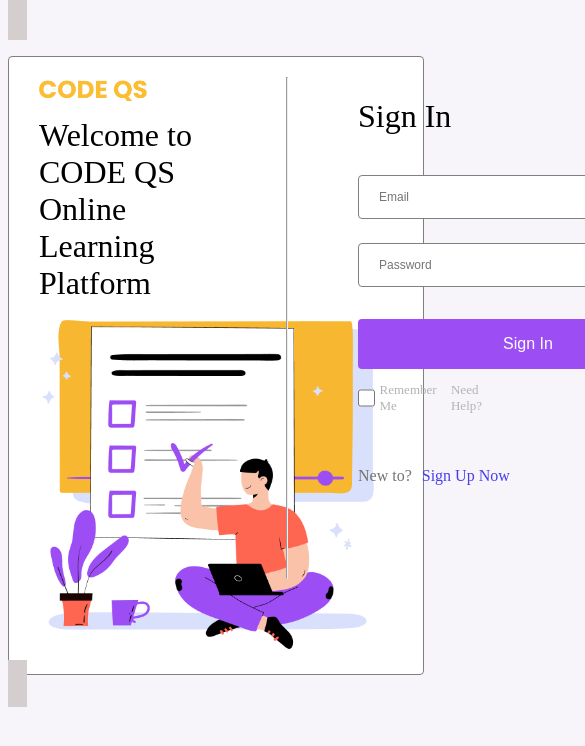
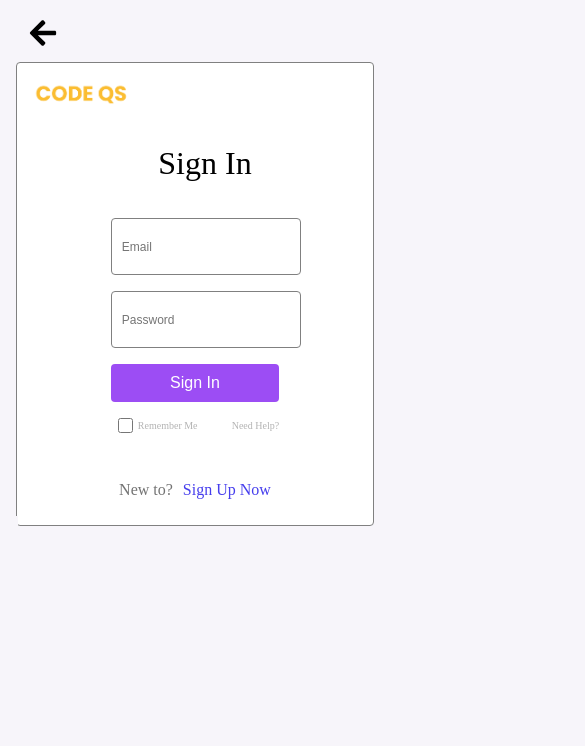
Before and after one commit to sreeharshk92/codeqs-project, a React (Vite) app in the folder codeqs-frontend/: page /login in a window 390 px wide. Shown: the top 746 px of the page, 585 px wide, since content can reach past the window. Built offline with nearby package versions, Linux system fonts and the light colour scheme.

Commit message:
updated login

```diff
--- a/codeqs-frontend/src/pages/Login/Login.css
+++ b/codeqs-frontend/src/pages/Login/Login.css
@@ -53,7 +53,7 @@ hr{
 }
 .logo-right input{
     width: 300px;
-    height: 10px;
+    height: 35px;
     /* background: #333; */
     background-color: white;
     color: black;
@@ -71,7 +71,7 @@ hr{
 
 }
 .logo-right button{
-    width: 340px;
+    width: 300px;
     border: 0;
     outline: 0;
     padding:16px ;
@@ -114,7 +114,7 @@ hr{
     font-weight: 500;
     cursor: pointer;
 }
-@media (max-width: 500px) {
+/* @media (max-width: 500px) {
     .login{
         padding: 15px 5%;
     }
@@ -122,4 +122,146 @@ hr{
         padding: 20px;
         margin-top: 30px;
     }
+} */
+
+/* Responsive Styles */
+@media (max-width: 1010px) {
+    .login{
+        width:fit-content;
+    }
+    .login-form {
+        flex-direction: column; /* Stack elements vertically */
+        padding: 20px;
+        width: 85%; /* Full width with some margin */
+        margin: auto; /* Center align */
+        align-items: center; /* Center align the content */
+    }
+
+    .logo-left {
+        display: block;
+        width: 100%; /* Full width for the logo section */
+        text-align: center; /* Center text */
+        margin-bottom: 20px; /* Space below the logo section */
+    }
+
+    .logo-right {
+        width: 300px; /* Fixed width for the form section */
+        text-align: center; /* Center text */
+        margin: 0 auto; /* Center align the form */
+    }
+
+    .login-img {
+        width: 100%; /* Make the image responsive */
+        max-width: 280px; /* Limit max width */
+        margin-top: 20px; /* Add space above the image */
+    }
+
+    hr {
+        display: none; /* Hide the line on smaller screens */
+    }
+
+    .logo-right input,
+    .logo-right button {
+        width: 100%; /* Full width for inputs and button */
+        max-width: 300px; /* Limit max width */
+        margin-bottom: 12px; /* Add space between input fields */
+    }
+
+    .form-help {
+        flex-direction: row; /* Stack help text vertically */
+        align-items: center; /* Center align help text */
+        padding: 0 17px ; /* Remove right padding */
+        display:flex;
+        align-items: center;
+        justify-content: space-between;
+        color: #b3b3b3;
+        font-size: 12px;
+    }
+
+    .remember{
+        display: flex;
+        align-items: center;
+        gap: 5px;
+    }
+    .chkbx{
+        background-color: white;
+    }
+    .remember input{
+        width:18px ;
+        height: 18px;
+
+    }
 }
+@media (max-width: 640px) {
+    .login-form {
+        padding: 10px; /* Reduce padding around the form */
+        width: 90%; /* Adjust width to occupy more space */
+        margin-top: 10px; /* Center the form */
+    }
+
+    .logo-left {
+        margin: 10px; /* Remove margin */
+        text-align: left; /* Align text to the left */
+    }
+
+    .logo-left p {
+        display: none; /* Hide the paragraph text */
+    }
+
+    .logo-img {
+        width: 100px; /* Smaller logo size for compact view */
+        margin: 0; /* Remove margin */
+    }
+
+    .logo-right {
+        width: 100%; /* Full width for the form section */
+        margin-top: 5px; /* Reduce space above the form */
+        text-align: center; /* Align text to the left */
+    }
+.login-img{
+    display: none;
+}
+    .logo-right input,
+    .logo-right button {
+        padding: 10px; /* Reduce padding for smaller screens */
+        width: 100%; /* Full width for inputs and buttons */
+        max-width: 280px; /* Maximum width to keep them compact */
+        margin: 8px 0; /* Reduce margin between input fields */
+    }
+
+    h1 {
+        font-size: 24px; /* Slightly reduce heading size */
+        margin-left: 20px; /* Align more compactly */
+    }
+
+    .form-help {
+        flex-direction: row; /* Stack help text vertically */
+        align-items: flex-start; /* Align help text to the left */
+        padding-right: 0; /* Remove right padding */
+        display:flex;
+        margin-left: -10px ;
+        align-items: center;
+        justify-content: space-between;
+        color: #b3b3b3;
+        font-size: 10px;
+    }
+
+    .remember {
+        padding: 0px;
+        font-size: 10px; /* Reduce font size for compact view */
+        display: flex;
+        align-items: center;
+        gap: 5px;
+    }
+
+
+    .chkbx{
+        background-color: white;
+
+    }
+    .remember input{
+        width:15px ;
+        height: 15px;
+
+    }
+}
--- a/codeqs-frontend/src/pages/Login/Login.jsx
+++ b/codeqs-frontend/src/pages/Login/Login.jsx
@@ -3,6 +3,7 @@ import { useState } from 'react';
 import logo from '../../assets/logo.png';
 import login from '../../assets/login.png';
 import { useNavigate } from 'react-router-dom';
+import { FaArrowLeft } from "react-icons/fa";
 
 const Login = () => {
     const [signState, setSignState] = useState('Sign In');
@@ -43,8 +44,15 @@ const Login = () => {
         }
     };
 
+  const handlehome= () => {
+    navigate('/');
+  }
+
     return (
-        <div className='login' style={{ display: 'inline' }}>
+        <div className='login' style={{ display: 'inline',  backgroundColor:'#F7F5FA'}}>
+
+            <FaArrowLeft onClick={handlehome} style={{fontSize:'30px', paddingLeft:'10px',marginTop:'10px'}}/>
+
             <div className="login-form">
                 <div className="logo-left">
                     <img src={logo} alt="" className='logo-img' />
@@ -80,7 +88,7 @@ const Login = () => {
                         <div className="form-help">
                             <div className="remember">
                                 <input type="checkbox" className='chkbx' />
-                                <label htmlFor="">Remember Me</label>
+                                <label htmlFor="" className='rm'>Remember Me</label>
                             </div>
                             <p>Need Help?</p>
                         </div>
```
